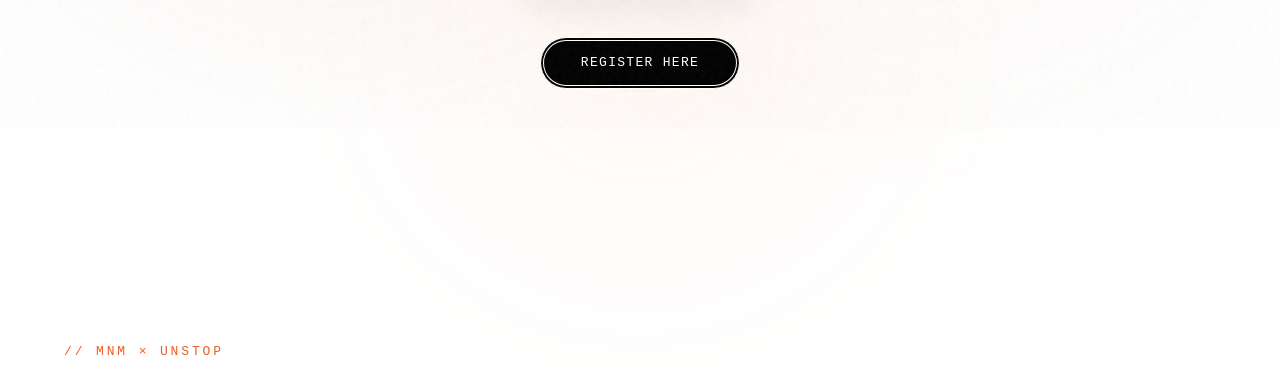
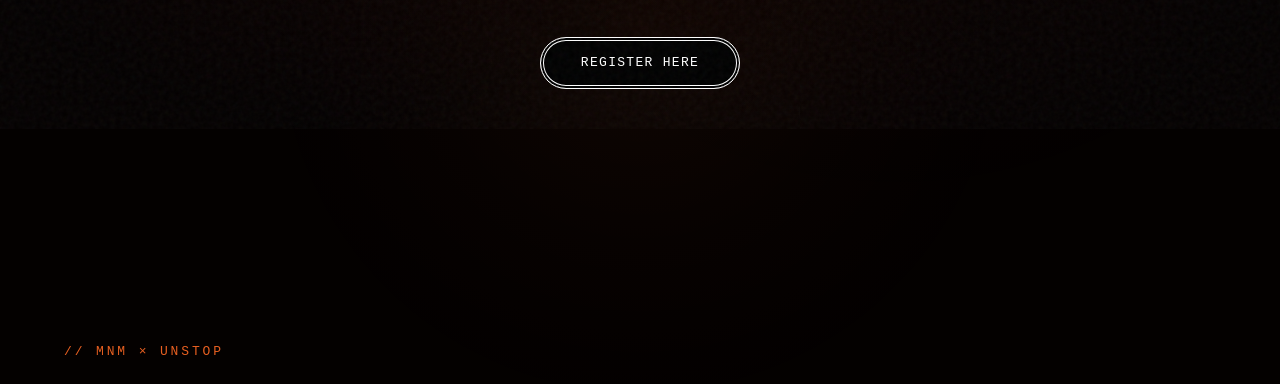
Before and after one commit to adityaverma9777/TeamWebsite-MnM, a website built with Vite: page competitions.html in a window 1280 px wide. Shown: the part 671-1055 px from the top of the page. Built offline with nearby package versions, Linux system fonts and the light colour scheme; some packages are replaced by stand-ins of ours; no server answers; a web font is replaced by a local one.

Commit message:
added morrow bg

```diff
--- a/competitions.html
+++ b/competitions.html
@@ -34,9 +34,9 @@
     body {
       margin: 0;
       padding: 0;
-      background: #040100;
+      background: #040100 !important;
       overflow-x: hidden;
-      color: #F9F7F4;
+      color: #F9F7F4 !important;
     }
 
     .ambient-glow {
```
